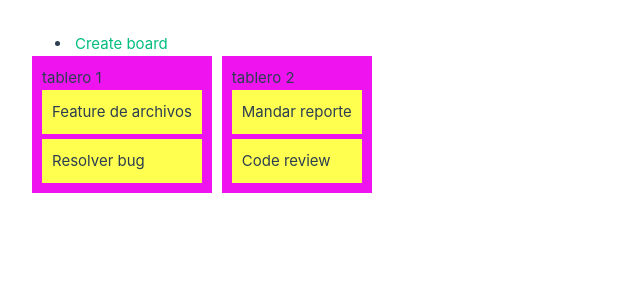
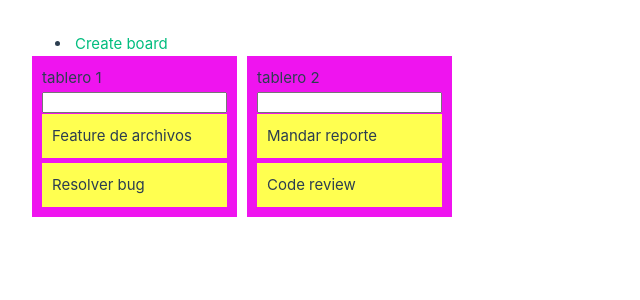
Before and after one commit to Davidsd16/tablero-kanban, a Vue app: page / in a window 1280 px wide. Shown: the top 300 px of the page, without its empty margins (0-640 px from the left). Built offline with nearby package versions, Linux system fonts and the light colour scheme.

Commit message:
Crear nuevo elemto InpuNew

```diff
--- a/src/components/InputNew.vue
+++ b/src/components/InputNew.vue
@@ -14,6 +14,8 @@
         if (text.value !== '') {
             // Si 'text' no está vacío, emite el evento 'onNewItem' con el valor de 'text'
             emits('onNewItem', text.value)
+
+            text.value = '';
         }
     }
 </script>
--- a/src/components/TodosView.vue
+++ b/src/components/TodosView.vue
@@ -1,6 +1,7 @@
 <script setup>
 
     import { reactive } from 'vue'; // Importa reactive de la librería Vue 3
+    import InputNew from "./InputNew.vue";
 
 
     // Definición de una variable reactiva 'boards' utilizando Vue 3 Composition API
@@ -54,6 +55,11 @@
             ]
         }
     ]);
+
+    function handleNewItem(text){
+        console.log(text);
+    }
+
 </script>
 
 <!-- Este bloque contiene la estructura visual del componente -->
@@ -73,6 +79,9 @@
             <div class="board" v-for="board in boards" :key="board.id">
                 <!-- Nombre del tablero -->
                 <div>{{ board.name }}</div>
+
+                <inputNew @on-new-item = handleNewItem />
+
                 <!-- Contenedor de ítems -->
                 <div class="items">
                     <!-- Iteración sobre cada ítem del tablero -->
```
